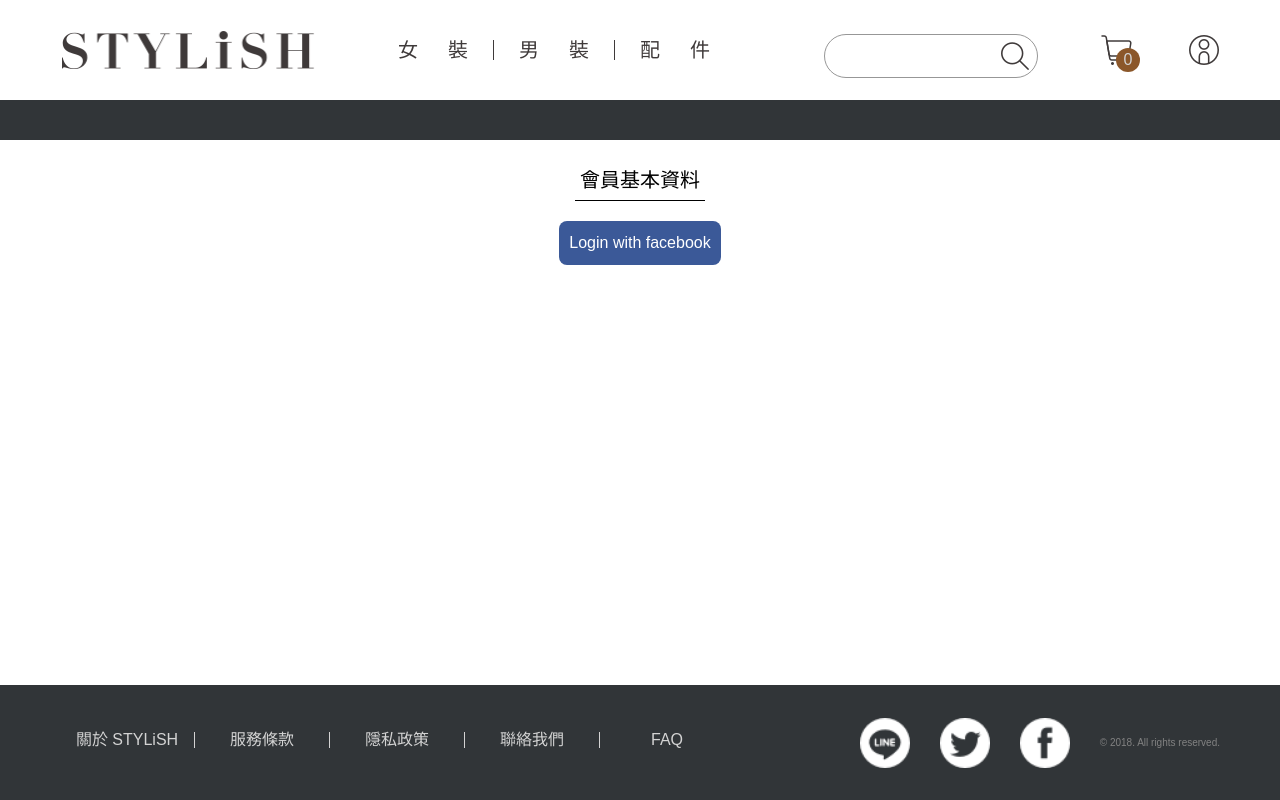
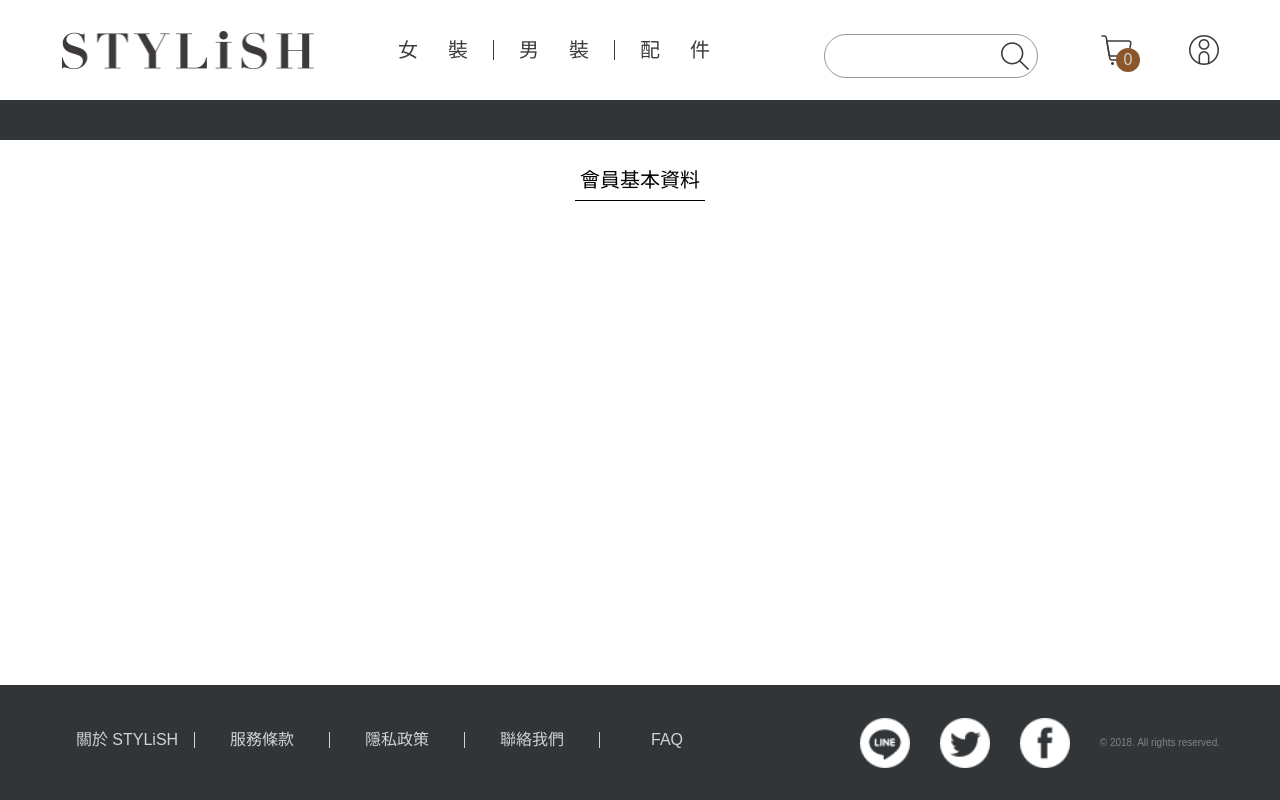
Before and after one commit to himyjan/NextJS-STYLiSH-Front-End, a Next.js app: page /member in a window 1280 px wide. Built offline with nearby package versions, Linux system fonts and the light colour scheme.

Commit message:
Fix: Add server request timeout error handler

```diff
--- a/context/AuthContext.tsx
+++ b/context/AuthContext.tsx
@@ -7,6 +7,7 @@ import {
 } from "react";
 import fb from "@/utils/fb";
 import api from "@/utils/api";
+import { FbAuthResponse } from "@/types/types";
 
 export interface AuthContextInterface {
   isLogin: boolean;
@@ -15,6 +16,7 @@ export interface AuthContextInterface {
   jwtToken: string;
   login: () => void;
   logout: () => void;
+  error: string;
 }
 
 export interface User {
@@ -32,6 +34,7 @@ export const AuthContext = createContext<AuthContextInterface>({
   jwtToken: "",
   login: () => {},
   logout: () => {},
+  error: "",
 });
 
 export const useAuth = () => {
@@ -47,13 +50,19 @@ export const AuthContextProvider = ({
   const [user, setUser] = useState<User | null>(null);
   const [loading, setLoading] = useState<boolean>(true);
   const [jwtToken, setJwtToken] = useState<string>("");
+  const [error, setError] = useState<string>("");
 
-  const handleLoginResponse = useCallback(async (response: any) => {
+  const handleLoginResponse = useCallback(async (response: FbAuthResponse) => {
+    setError("");
     const accessToken = response.authResponse.accessToken;
-    const { data } = await api.signin({
+    const { data, error } = await api.signin({
       provider: "facebook",
       access_token: accessToken,
     });
+    if (!data && error) {
+      setError(error.code);
+      return;
+    }
     const { access_token: tokenFromServer, user: userData } = data;
     setUser(userData);
     setJwtToken(tokenFromServer);
@@ -65,7 +74,7 @@ export const AuthContextProvider = ({
   useEffect(() => {
     const checkAuthStatus = async () => {
       await fb.init();
-      const response = (await fb.getLoginStatus()) as { status: string };
+      const response = (await fb.getLoginStatus()) as FbAuthResponse;
       if (response.status === "connected") {
         handleLoginResponse(response);
         setLoading(false);
@@ -79,7 +88,7 @@ export const AuthContextProvider = ({
 
   const login = async () => {
     setLoading(true);
-    const response = (await fb.login()) as { status: string };
+    const response = (await fb.login()) as FbAuthResponse;
     if (response.status === "connected") {
       const tokenFromServer = handleLoginResponse(response);
       setLoading(false);
@@ -106,6 +115,7 @@ export const AuthContextProvider = ({
     user,
     loading,
     jwtToken,
+    error,
     login,
     logout,
   };
--- a/pages/member/index.tsx
+++ b/pages/member/index.tsx
@@ -1,10 +1,20 @@
 import { useAuth } from "@/context/AuthContext";
 import Image from "next/image";
 
+const ERROR_MESSAGE = {
+  ER_LOCK_WAIT_TIMEOUT: "Request login token timeout, please try again later.",
+};
+
 const Member = () => {
-  const { user, isLogin, login, logout, loading } = useAuth();
+  const { user, isLogin, login, logout, loading, error } = useAuth();
 
   const renderContent = () => {
+    if (loading) {
+      return (
+        <div className="h-40px w-40px bg-loading-spinner bg-center bg-cover" />
+      );
+    }
+
     if (isLogin)
       return (
         <div className="flex flex-col items-center">
@@ -28,19 +38,28 @@ const Member = () => {
       );
 
     return (
-      <button
-        onClick={login}
-        className="bg-fb-blue text-white p-[10px] rounded-[8px]"
-      >
-        Login with facebook
-      </button>
+      <div className="flex flex-col items-center gap-[10px]">
+        <button
+          onClick={login}
+          className="bg-fb-blue text-white p-[10px] rounded-[8px] w-[200px]"
+        >
+          Login with facebook
+        </button>
+        {error && (
+          <div className="text-[16px] xl:text-[20px] text-warning">
+            {error === "ER_LOCK_WAIT_TIMEOUT"
+              ? ERROR_MESSAGE.ER_LOCK_WAIT_TIMEOUT
+              : "Something went wrong!"}
+          </div>
+        )}
+      </div>
     );
   };
 
   return (
     <div className="flex flex-col items-center p-[20px]">
       <div className="text-[20px] p-[5px] border-b mb-[20px]">會員基本資料</div>
-      <div>{renderContent()}</div>
+      <div className="w-full">{renderContent()}</div>
     </div>
   );
 };
--- a/utils/fb.ts
+++ b/utils/fb.ts
@@ -1,3 +1,5 @@
+import { FbAuthResponse } from "@/types/types";
+
 const FB_SCRIPT_ID = "facebook-jssdk";
 const FB_SCRIPT_SRC = "https://connect.facebook.net/zh_TW/sdk.js";
 
@@ -26,7 +28,7 @@ const fb = {
   },
   getLoginStatus() {
     return new Promise((resolve) => {
-      window.FB.getLoginStatus((response: any) => {
+      window.FB.getLoginStatus((response: FbAuthResponse) => {
         resolve(response);
       });
     });
@@ -34,7 +36,7 @@ const fb = {
   login() {
     return new Promise((resolve) => {
       window.FB.login(
-        (response: any) => {
+        (response: FbAuthResponse) => {
           resolve(response);
         },
         { scope: "public_profile,email" }
```
Also changed, not shown: types/types.ts (+12 -0 lines).
